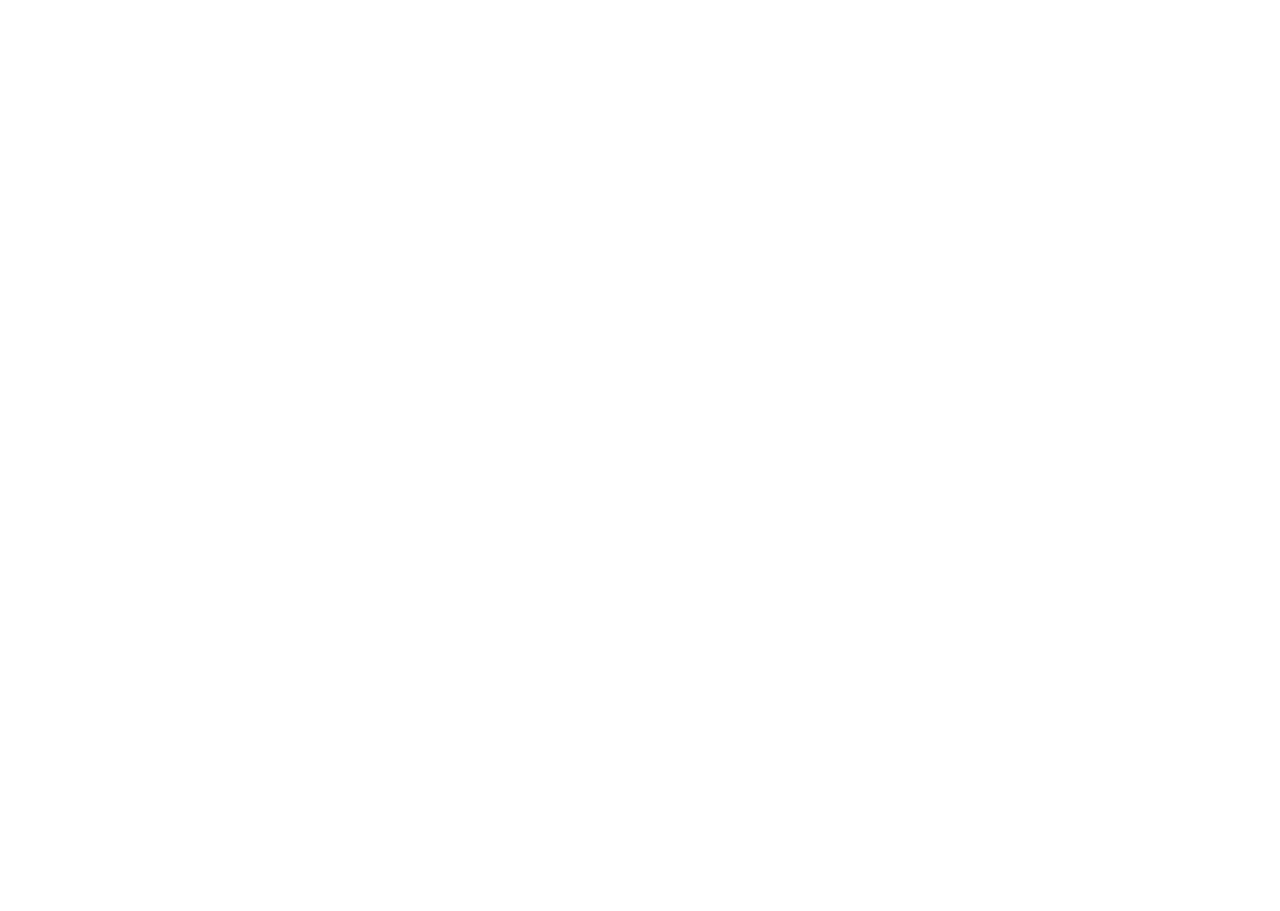
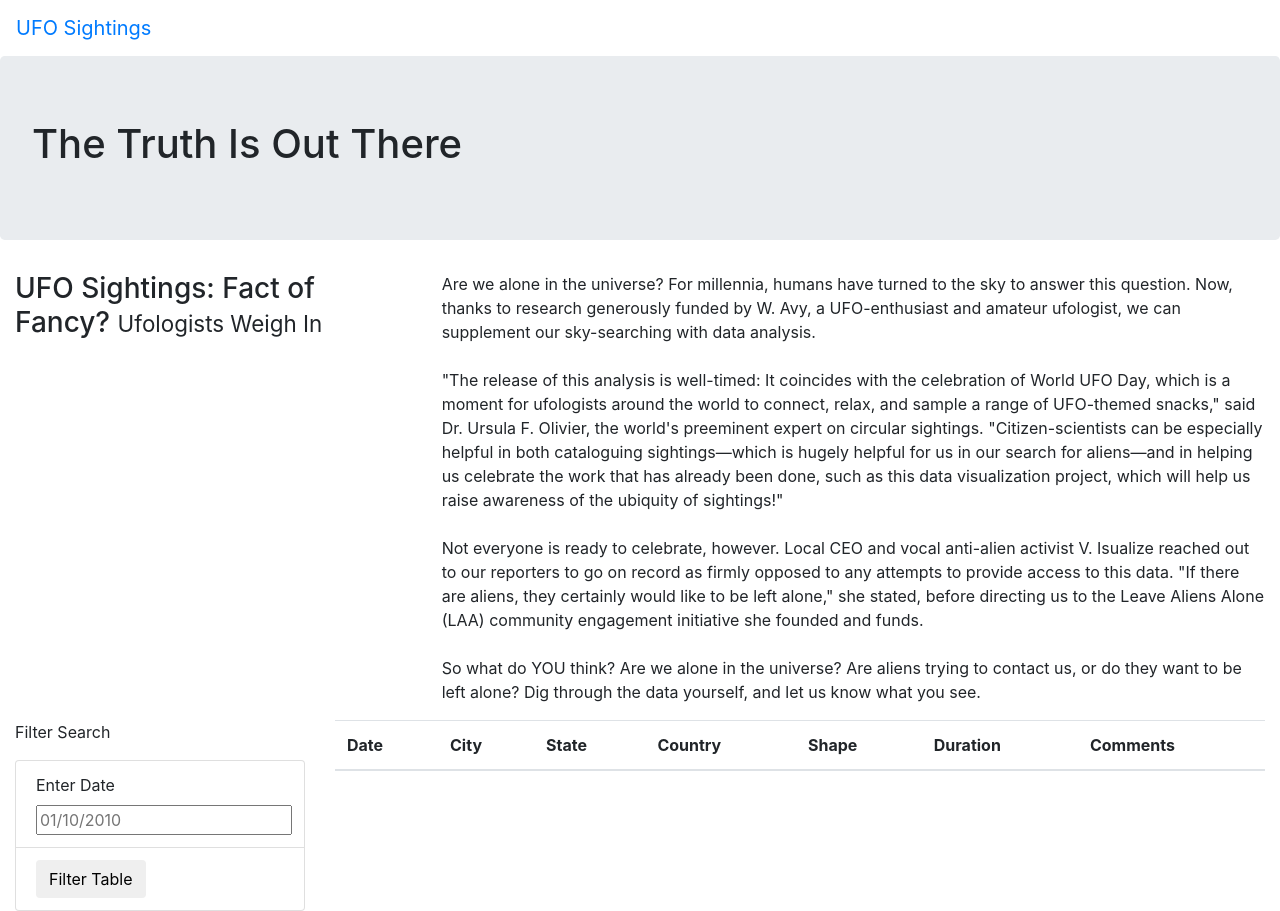
Before and after one commit to sjmisina/ufos, a plain HTML site: page index.html in a window 1280 px wide. Before the commit the page ends 800 px from the top, so only its background shows below. Drawn offline with nearby package versions, Linux system fonts and the light colour scheme.

Commit message:
finished 11.6.1

```diff
--- a/index.html
+++ b/index.html
@@ -16,8 +16,61 @@
 <body>
     <div class="wrapper">
         <nav class="navbar navbar-expand-lg">
+            <a class="navbar-brand" href="index.html">UFO Sightings</a>
+        </nav>
+    </div>
+    <div class="jumbotron">
+        <h1>The Truth Is Out There</h1>
+    </div>
+    <div class="container-fluid">
+        <div class="row">
+            <div class="col-md-4">
+                <h3>UFO Sightings: Fact of Fancy? <small>Ufologists Weigh In</small></h3>
+            </div>
+            <div class="col-md-8">
+                <p>
+                Are we alone in the universe? For millennia, humans have turned to the sky to answer this question. Now, thanks to research generously funded by W. Avy, a UFO-enthusiast and amateur ufologist, we can supplement our sky-searching with data analysis.<br><br>"The release of this analysis is well-timed: It coincides with the celebration of World UFO Day, which is a moment for ufologists around the world to connect, relax, and sample a range of UFO-themed snacks," said Dr. Ursula F. Olivier, the world's preeminent expert on circular sightings. "Citizen-scientists can be especially helpful in both cataloguing sightings—which is hugely helpful for us in our search for aliens—and in helping us celebrate the work that has already been done, such as this data visualization project, which will help us raise awareness of the ubiquity of sightings!"<br><br>Not everyone is ready to celebrate, however. Local CEO and vocal anti-alien activist V. Isualize reached out to our reporters to go on record as firmly opposed to any attempts to provide access to this data. "If there are aliens, they certainly would like to be left alone," she stated, before directing us to the Leave Aliens Alone (LAA) community engagement initiative she founded and funds.<br><br>So what do YOU think? Are we alone in the universe? Are aliens trying to contact us, or do they want to be left alone? Dig through the data yourself, and let us know what you see.
 
-        </nav>
+
+                </p>
+            </div>
+        </div>
+    </div>
+    <div class="container-fluid">
+        <div class="row">
+            <div class="col-md-3">
+                <form>
+                    <p>Filter Search</p>
+                    <ul class="list-group">
+                        <li class="list-group-item">
+                            <label for="date">Enter Date</label>
+                            <input type="text" placeholder="01/10/2010" id="datetime" />
+                        </li>
+                        <li class="list-group-item">
+                            <button id="filter-btn" type="button" class="btn btn-default">Filter Table</button>
+                        </li>
+                    </ul>
+
+                </form>
+            </div>
+            <div class="col-md-9">
+                <table class="table table-striped">
+                  <thead>
+                    <tr>
+                        <th>Date</th>
+                        <th>City</th>
+                        <th>State</th>
+                        <th>Country</th>
+                        <th>Shape</th>
+                        <th>Duration</th>
+                        <th>Comments</th>
+                    </tr>
+                  </thead>
+                  <tbody></tbody>
+                </table>
+              </div>
+            </div>
+        </div>
     </div>
 </body>
 </html>
```
